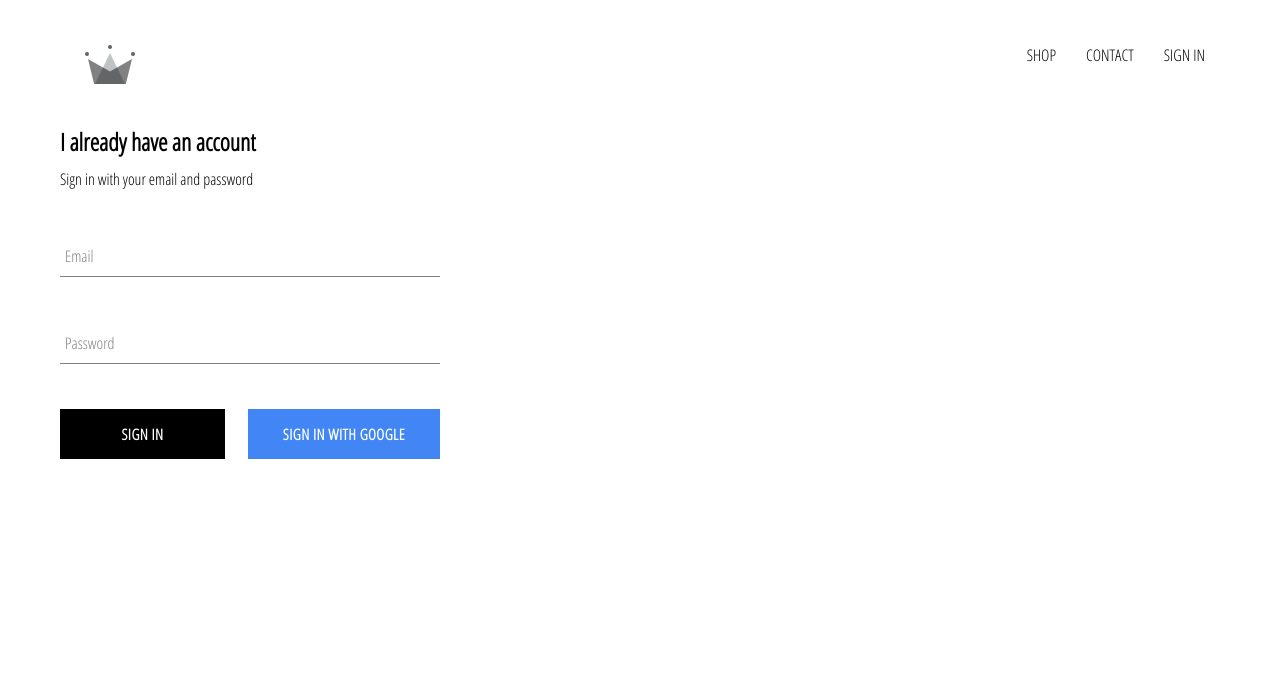
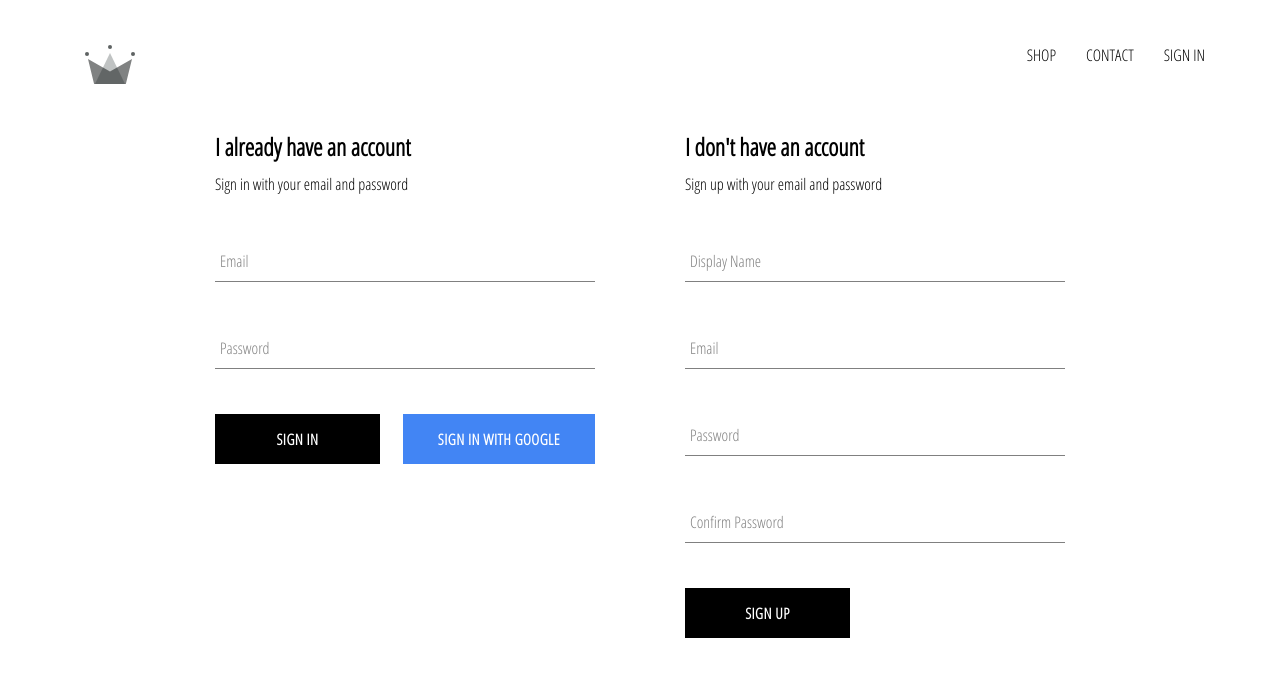
Before and after one commit to davidpwu/wucrwnclothing, a React (Create React App) app: page /signin in a window 1280 px wide. Shown: the top 676 px of the page. Built offline with nearby package versions, Linux system fonts and the light colour scheme; no server answers.

Commit message:
Added authentication with email and password and sign up form

```diff
--- a/src/App.js
+++ b/src/App.js
@@ -7,7 +7,7 @@ import Header from "./components/header/header.component";
 import HomePage from "./pages/homepage/homepage.component";
 import ShopPage from "./pages/shop/shop.component";
 import SignInAndSignUpPage from "./pages/sign-in-and-sign-up/sign-in-and-sign-up.component";
-import {auth} from "../src/firebase/firebase.utils";
+import {auth, createUserProfileDocument} from "../src/firebase/firebase.utils";
 
 import "./pages/homepage/homepage.styles.scss";
 
@@ -39,8 +39,22 @@ class App extends React.Component {
   unsubscribeFromAuth = null;
 
   componentDidMount() {
-    this.unsubscribeFromAuth = auth.onAuthStateChanged((user) => {
-      this.setState({currentUser: user});
+    this.unsubscribeFromAuth = auth.onAuthStateChanged(async (userAuth) => {
+      if (userAuth) {
+        // If user logs in, set state of currentUser
+        const userRef = await createUserProfileDocument(userAuth);
+        userRef.onSnapshot((snapshot) => {
+          this.setState({
+            currentUser: {
+              id: snapshot.id,
+              ...snapshot.data()
+            }
+          });
+        });
+      } else {
+        // If user logs out, set state of currentUser to null
+        this.setState({currentUser: userAuth});
+      }
     });
   }
 
--- a/src/components/header/header.component.jsx
+++ b/src/components/header/header.component.jsx
@@ -16,7 +16,7 @@ const Header = ({currentUser}) => (
       <Link className="option" to="#">CONTACT</Link>
       {
         currentUser ?
-        <div className="option" onClick={() => auth.signOut}>SIGN OUT</div>
+        <div className="option" onClick={() => auth.signOut()}>SIGN OUT</div>
         :
         <Link className="option" to="/signin">SIGN IN</Link>
       }
--- a/src/components/sign-up/sign-up.component.jsx
+++ b/src/components/sign-up/sign-up.component.jsx
@@ -1,6 +1,9 @@
 import React from "react";
 
 import FormInput from "../form-input/form-input.component";
+import CustomButton from "../custom-button/custom-button.component";
+
+import {auth, createUserProfileDocument} from "../../firebase/firebase.utils";
 
 import "./sign-up.styles.scss";
 
@@ -21,15 +24,27 @@ class SignUp extends React.Component {
     this.setState({[name]: value});
   }
 
-  handleSubmit = (event) => {
+  handleSubmit = async (event) => {
     event.preventDefault();
-    this.setState({displayName: "", email: "", password: "", confirmPassword: ""});
+    const {displayName, email, password, confirmPassword} = this.state;
+    if (password !== confirmPassword) {
+      alert("Passwords don't match");
+      return;
+    } else {
+      try {
+        const {user} = await auth.createUserWithEmailAndPassword(email, password);
+        await createUserProfileDocument(user, {displayName});
+        this.setState({displayName: "", email: "", password: "", confirmPassword: ""});
+      } catch (err) {
+        console.error(err);
+      }
+    }
   }
 
   render() {
     return(
-      <div className="sign-in">
-        <h2>I don't have an account</h2>
+      <div className="sign-up">
+        <h2 className="title">I don't have an account</h2>
         <span>Sign up with your email and password</span>
 
         <form onSubmit={this.handleSubmit}>
@@ -65,7 +80,7 @@ class SignUp extends React.Component {
             label="Confirm Password"
             required
           />
-          <input type="submit" value="Submit Form" />
+          <CustomButton type="submit">Sign Up</CustomButton>
         </form>
       </div>
     )
--- a/src/components/sign-up/sign-up.styles.scss
+++ b/src/components/sign-up/sign-up.styles.scss
@@ -0,0 +1,9 @@
+.sign-up {
+  width: 380px;
+  display: flex;
+  flex-direction: column;
+
+  .title {
+    margin: 10px 0;
+  }
+}
--- a/src/firebase/firebase.utils.js
+++ b/src/firebase/firebase.utils.js
@@ -13,6 +13,29 @@ const config = {
   measurementId: "G-TF60MYZCSX"
 };
 
+export const createUserProfileDocument = async (userAuth, additionalData) => {
+  const userRef = firestore.doc(`users/${userAuth.uid}`);
+  const snapshot = await userRef.get();
+
+  // Creates a user if there is none
+  if (!snapshot.exists) {
+    const {displayName, email} = userAuth;
+    const createdAt = new Date();
+    try {
+      await userRef.set({
+        displayName,
+        email,
+        createdAt,
+        ...additionalData
+      });
+    } catch (err) {
+      console.log("Error creating user.", err.message);
+    }
+  }
+
+  return userRef;
+}
+
 firebase.initializeApp(config);
 
 export const auth = firebase.auth();
--- a/src/pages/sign-in-and-sign-up/sign-in-and-sign-up.component.jsx
+++ b/src/pages/sign-in-and-sign-up/sign-in-and-sign-up.component.jsx
@@ -8,7 +8,7 @@ import "./sign-in-and-sign-up.styles.scss";
 const SignInAndSignUpPage = () => (
   <div className="sign-in-and-sign-up">
     <SignIn />
-    {/* <SignUp /> */}
+    <SignUp />
   </div>
 )
 
--- a/src/pages/sign-in-and-sign-up/sign-in-and-sign-up.styles.scss
+++ b/src/pages/sign-in-and-sign-up/sign-in-and-sign-up.styles.scss
@@ -0,0 +1,6 @@
+.sign-in-and-sign-up {
+  width: 850px;
+  display: flex;
+  justify-content: space-between;
+  margin: 30px auto;
+}
```
